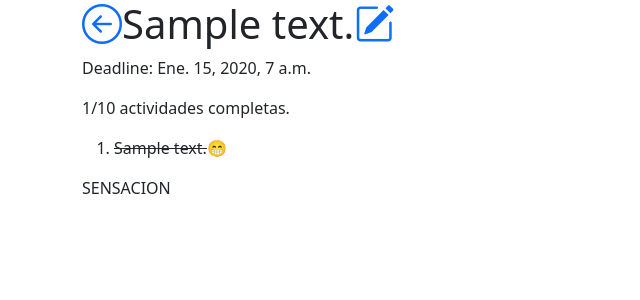
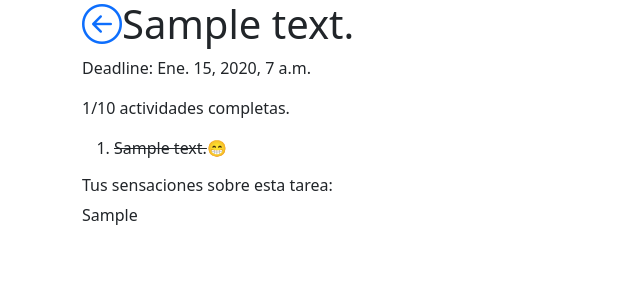
Before and after one commit to lautaronahuelp/TareaFina, a Django app: page /tarea/1/ in a window 1280 px wide. Shown: the top 300 px of the page, without its empty margins (0-640 px from the left). Run offline with Django 3.2, Linux system fonts and the light colour scheme; a user stored in the database is signed in; tables that the repository leaves empty hold one stand-in row (values such as "Sample post").

Commit message:
Se completan view y templates referidas a Sensaciones

```diff
--- a/tareas/forms.py
+++ b/tareas/forms.py
@@ -54,7 +54,7 @@ class CategoriaForm(forms.ModelForm):
         model = Categoria
         fields = ('description', 'icon', 'icon_class', 'color',)
 
-class SensationForm(forms.ModelForm):
+class TerminarTareaForm(forms.ModelForm):
 
     class Meta:
         model = Tarea
--- a/tareas/models.py
+++ b/tareas/models.py
@@ -31,7 +31,7 @@ class Tarea(models.Model):
     author = models.ForeignKey(settings.AUTH_USER_MODEL, on_delete=models.CASCADE)
     description = models.CharField(max_length=200)
     category = models.ForeignKey(Categoria, on_delete=models.CASCADE, null=True, default=None)
-    sensation = models.CharField(max_length=255, blank=True, null=True)
+    sensation = models.TextField(max_length=255, null=True)
     created_date = models.DateTimeField(default=timezone.now)
     deadline_date = models.DateTimeField(blank=True, null=True)
     completed_date = models.DateTimeField(blank=True, null=True)
@@ -56,6 +56,9 @@ class Tarea(models.Model):
     def estaCompleta(self):
         return self.completed_date != None
 
+    def haySensaciones(self):
+        return self.sensation != None
+
 class Reaccion(models.Model):
     description = models.CharField(max_length=100)
     emoji = models.CharField(max_length=30)
@@ -75,10 +78,14 @@ class Actividad(models.Model):
         return self.description
 
     def completar(self, *args, **kwargs):
-        self.completed_date = timezone.now()
-        self.meta.completar_act()
-        super().save(*args, **kwargs)
+        if self.completed_date == None:
+            self.completed_date = timezone.now()
+            self.meta.completar_act()
+            super().save(*args, **kwargs)
 
     def save(self, *args, **kwargs):
         self.meta.agregar_act()
         super().save(*args, **kwargs)
+
+    def estaCompleta(self):
+        return self.completed_date != None
--- a/tareas/templates/tareas/lista_tareas.html
+++ b/tareas/templates/tareas/lista_tareas.html
@@ -19,6 +19,9 @@
             {% endif %}
         {% endfor %}
     </select>
+    <div class="text-center">
+        <a href="{% url 'tarea_agregar' %}"><i class="h1 bi bi-plus-circle-fill"></i></a>
+    </div>
     {% for tarea in lista %}
     {% if not tarea.estaCompleta %}
         <a href="{% url 'tarea_fina' tarea.pk %}"><h3>{{ tarea.description }}<span class="badge bg-primary">{{ tarea.act_completas }}/{{ tarea.act_total }}</span></h3></a>
@@ -26,9 +29,6 @@
         <p>Deadline: {{ tarea.deadline_date }}</p>
     {% endif %}
     {% endfor %}
-    <div class="text-center">
-        <a href="{% url 'tarea_agregar' %}"><i class="h1 bi bi-plus-circle-fill"></i></a>
-    </div>
     </div>
     <div class="col">
     <h1>Tareas completas:</h1>
--- a/tareas/templates/tareas/tarea_fina.html
+++ b/tareas/templates/tareas/tarea_fina.html
@@ -1,25 +1,31 @@
 {% extends 'tareas/base.html' %}
 
 {% block content %}
-    <h1><a href="{% url 'lista_tareas' %}"><i class="bi bi-arrow-left-circle"></i></a>{{ tarea.description }}<a href="{% url 'tarea_editar' tarea.pk %}"><i class="bi bi-pencil-square"></i></a></h1>
+    <h1>
+        <a href="{% url 'lista_tareas' %}"><i class="bi bi-arrow-left-circle"></i></a>{{ tarea.description }}
+        {% if not tarea.haySensaciones %}
+        <a href="{% url 'tarea_editar' tarea.pk %}"><i class="bi bi-pencil-square"></i></a>
+        {% endif %}
+    </h1>
     <p>Deadline: {{ tarea.deadline_date }}</p>
     <p>{{ tarea.act_completas }}/{{ tarea.act_total }} actividades completas.</p>
     <ol>
     {% for act in actividades %}
-    {% if act.completed_date == None %}
+    {% if not act.estaCompleta %}
         <li>{{ act.description }}<a href="{% url 'act_completa' tarea.pk act.pk %}"><i class="bi bi-check-square"></i></a></span><i class="bi bi-pencil-square"></i></li>
     {% else %}
         <li><del>{{ act.description }}</del>&#128513;</li>
     {% endif %}
     {% endfor %}
     </ol>
-    {% if tarea.completed_date == None %}
+    {% if not tarea.estaCompleta %}
     <a href="{% url 'act_agregar' tarea.pk %}"><i class="bi bi-plus-circle-fill"></i></a>
     {% else %}
-        {% if tarea.sensation == None %}
-        <a href="">DEJA UNA SENSACION</a>
+        {% if not tarea.haySensaciones %}
+        <a href="{% url 'tarea_terminar' tarea.pk %}">¿CUALES FUERON TUS SENSACIONES AL TERMINAR LA TAREA?</a>
         {% else %}
-        <p>SENSACION</p>
+        <h6>Tus sensaciones sobre esta tarea:</h6>
+        <p>{{ tarea.sensation }}</p>
         {% endif %}
     {% endif %}
 {% endblock %}
--- a/tareas/urls.py
+++ b/tareas/urls.py
@@ -5,11 +5,11 @@ urlpatterns = [
     path('', views.lista_tareas, name='lista_tareas'),
     path('<str:category>/', views.lista_tareas, name='lista_tareas_xcat'),
     path('tarea/<int:pk>/', views.tarea_fina, name='tarea_fina'),
+    path('tarea/<int:pk_t>/terminar/', views.tarea_terminar, name='tarea_terminar'),
     path('tarea/<int:pk>/editar/', views.tarea_editar, name='tarea_editar'),
     path('tarea/<int:pk_t>/actividad/<int:pk_a>/completar/', views.act_completa, name='act_completa'),
     path('tarea/<int:pk_t>/actividad/agregar/', views.act_agregar, name='act_agregar'),
     path('tarea/agregar/', views.tarea_agregar, name='tarea_agregar'),
     path('tarea/agregar/<int:pk_t>/categoria/', views.tarea_agregar_cat, name='tarea_agregar_cat'),
     path('tarea/agregar/<int:pk_t>/categoria/crear', views.tarea_crear_cat, name='tarea_crear_cat'),
-    path('tarea/<int:pk_t>/terminar/', views.tarea_terminar, name='tarea_terminar')
 ]
--- a/tareas/views.py
+++ b/tareas/views.py
@@ -3,7 +3,7 @@ from django.db.models import Q
 from django.shortcuts import render, redirect, get_object_or_404
 from django.contrib.auth.decorators import login_required
 from .models import Tarea, Actividad, Categoria, Icono
-from .forms import ActividadForm, TareaForm, SelCategoriaForm, CategoriaForm
+from .forms import ActividadForm, TareaForm, SelCategoriaForm, CategoriaForm, TerminarTareaForm
 
 @login_required
 def lista_tareas(request, category = None):
@@ -32,8 +32,12 @@ def act_completa(request, pk_t, pk_a):
 
 @login_required
 def act_agregar(request, pk_t):
+    tarea = Tarea.objects.get(pk=pk_t)
+    if tarea.estaCompleta():
+        return redirect('tarea_fina', pk=tarea.pk)
+
     order = Actividad.objects.filter(meta = pk_t).count() + 1
-    tarea = Tarea.objects.get(pk=pk_t)
+
     if request.method == 'POST':
         form = ActividadForm(request.POST)
         if form.is_valid():
@@ -63,6 +67,10 @@ def tarea_agregar(request):
 @login_required
 def tarea_editar(request, pk):
     tarea = get_object_or_404(Tarea, pk=pk)
+
+    if tarea.estaCompleta():
+        return redirect('tarea_fina', pk=tarea.pk)
+
     if request.method == 'POST':
         form = TareaForm(request.POST, instance = tarea)
         if form.is_valid():
@@ -76,6 +84,9 @@ def tarea_editar(request, pk):
 @login_required
 def tarea_agregar_cat(request, pk_t):
     tarea = get_object_or_404(Tarea, pk=pk_t)
+    if tarea.estaCompleta():
+        return redirect('tarea_fina', pk=tarea.pk)
+
     if request.method == 'POST':
         form = SelCategoriaForm(request.POST, instance=tarea)
         form.fields['category'].queryset = Categoria.objects.filter(author = request.user) | Categoria.objects.filter(author = 1)
@@ -92,8 +103,14 @@ def tarea_crear_cat(request, pk_t):
     error_desc = ''
     error_icon = ''
     icon_selecc = ''
+
     tarea = get_object_or_404(Tarea, pk=pk_t)
+
+    if tarea.estaCompleta():
+        return redirect('tarea_fina', pk=tarea.pk)
+
     iconos = Icono.objects.all()
+
     if request.method == 'POST':
         form = CategoriaForm(request.POST)
         norm_description = unicodedata.normalize("NFKD", request.POST['description']).encode("ascii","ignore").decode("ascii").lower()
@@ -129,12 +146,15 @@ def tarea_crear_cat(request, pk_t):
 @login_required
 def tarea_terminar(request, pk_t):
     tarea = get_object_or_404(Tarea, pk=pk_t)
-    if tarea.completed_date != None:
+    if tarea.estaCompleta() and not(tarea.haySensaciones()):
         if request.method == 'POST':
+            form = TerminarTareaForm(request.POST, instance=tarea)
+            if form.is_valid():
+                form.save()
+                return redirect('tarea_fina', pk=pk_t)
+        else:
+            form = TerminarTareaForm()
 
-           pass
-        else:
-            return render(request, 'tareas/tarea_terminar.html')
+        return render(request, 'tareas/tarea_terminar.html', { 'form': form, 'tarea': tarea,})
 
-
-    return redirect('tarea_fina', pk=pk_t)
+    return redirect('tarea_fina', pk=tarea.pk)
```
Also changed, not shown: tareas/templates/tareas/tarea_terminar.html (+7 -1 lines), tareas/migrations/0015_alter_tarea_sensation.py (added), tareas/migrations/0016_alter_tarea_sensation.py (added).
